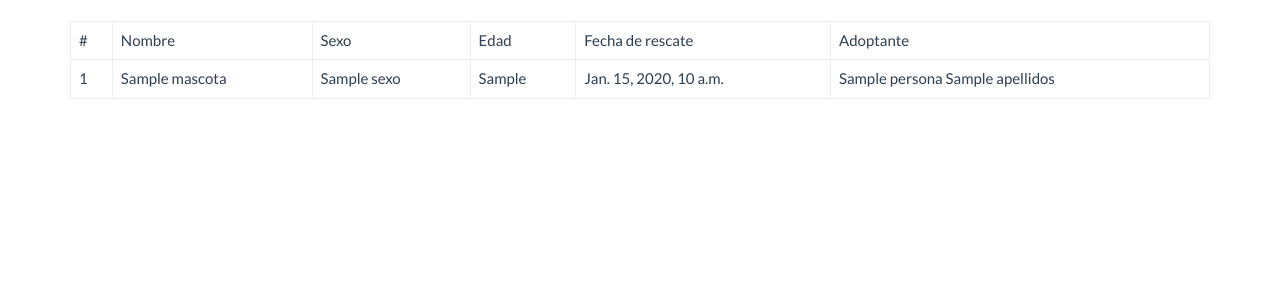
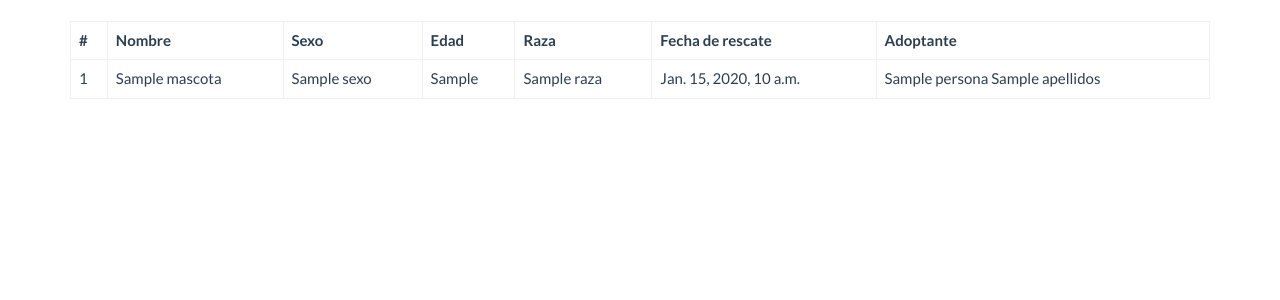
Before and after one commit to Emanuel971022/PlatformMascotas, a Django app: template templates/mascota/mascota_list.html in a window 1280 px wide. Shown: the part 60-360 px from the top of the page. Run offline with Django 3.2, Linux system fonts and the light colour scheme; the template is opened without the code that fills it: most values are stand-ins (such as "Sample title", 1, 10 or a date in 2020); some libraries are stand-ins or nearby versions.

Commit message:
Modelo Raza agregado y adaptado
El modelo raza se agregó, se mejoraron los formularios y demás.

```diff
--- a/PlatformMascotas/urls.py
+++ b/PlatformMascotas/urls.py
@@ -2,7 +2,7 @@ from django.conf.urls import url, include
 from django.contrib import admin
 
 urlpatterns = [
-    url(r'^admin/', admin.site.urls),
+    url(r'^admin/', admin.site.urls, name='admin'),
     url(r'^mascota/', include('apps.mascota.urls', namespace="mascota")),
     url(r'^adopcion/', include('apps.adopcion.urls', namespace="adopcion")),
 ]
--- a/apps/mascota/admin.py
+++ b/apps/mascota/admin.py
@@ -1,5 +1,6 @@
 from django.contrib import admin
-from apps.mascota.models import Mascota, Vacuna
+from apps.mascota.models import Mascota, Vacuna, Raza
 
 admin.site.register(Mascota)
 admin.site.register(Vacuna)
+admin.site.register(Raza)
--- a/static/css/style.css
+++ b/static/css/style.css
@@ -1,3 +1,7 @@
 #save {
     margin-bottom: 20px;
 }
+
+.title-table {
+    font-weight: bold;
+}
--- a/templates/mascota/mascota_list.html
+++ b/templates/mascota/mascota_list.html
@@ -1,15 +1,22 @@
 {% extends 'base/base.html' %}
+
+{% load staticfiles %}
+
+{% block extracss %}
+<link rel="stylesheet" href="{% static 'css/style.css' %}">
+{% endblock %}
 
 {% block title %} Listado de mascotas {% endblock %}
 
 {% block content %}
 <table class="table table-bordered">
-    <thead>
+    <thead class="title-table">
         <tr>
             <td>#</td>
             <td>Nombre</td>
             <td>Sexo</td>
             <td>Edad</td>
+            <td>Raza</td>
             <td>Fecha de rescate</td>
             <td>Adoptante</td>
         </tr>
@@ -22,6 +29,7 @@
                     <td>{{mascota.nombre}}</td>
                     <td>{{mascota.sexo}}</td>
                     <td>{{mascota.edad_aproximada}}</td>
+                    <td>{{mascota.raza.nombre}}</td>
                     <td>{{mascota.fecha_rescate}}</td>
                     <td>{{mascota.persona.nombre}} {{mascota.persona.apellidos}}</td>
                 </tr>
```
Also changed, not shown: apps/mascota/forms.py (+6 -1 lines), apps/mascota/models.py (+9 -0 lines).
